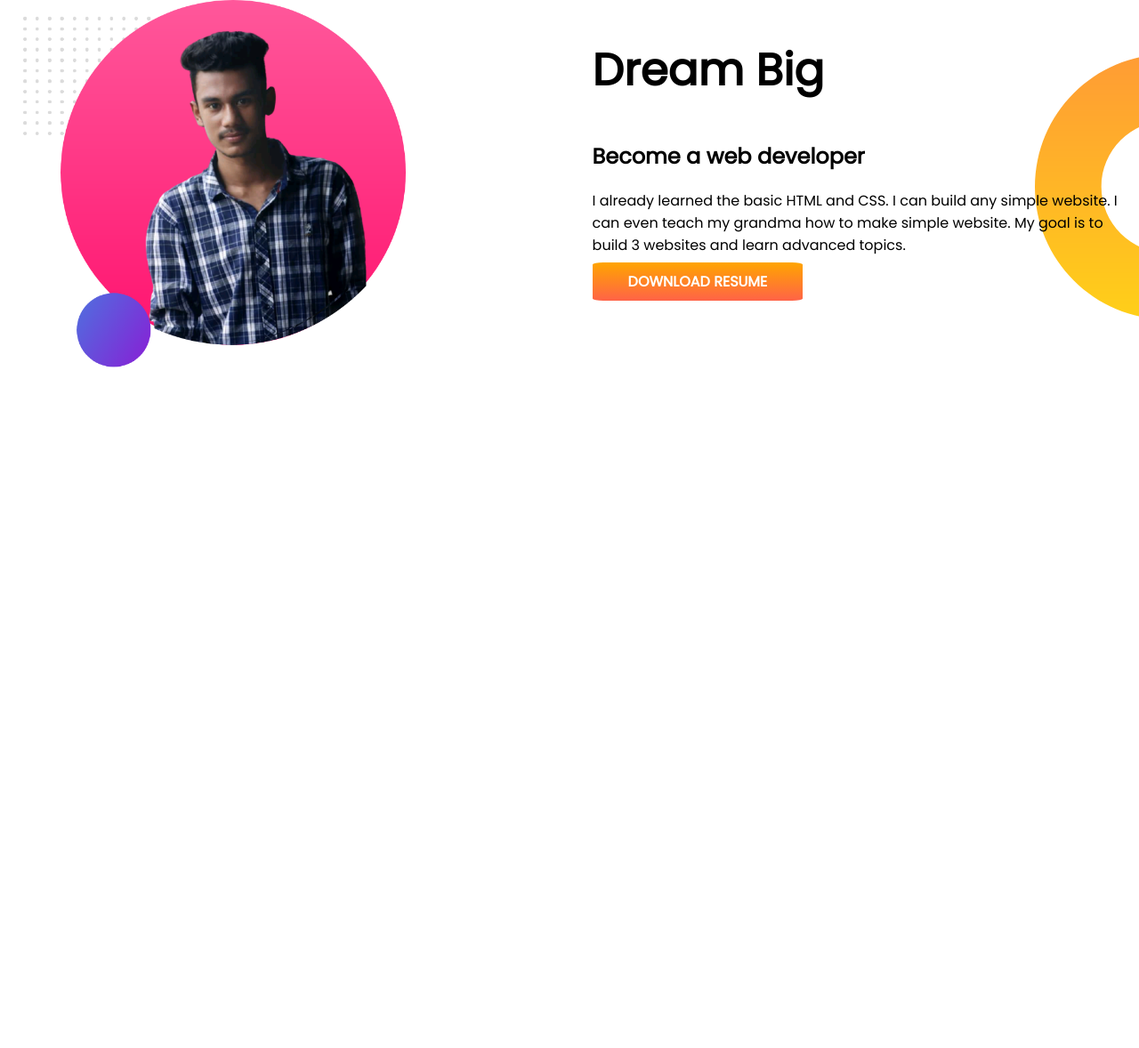
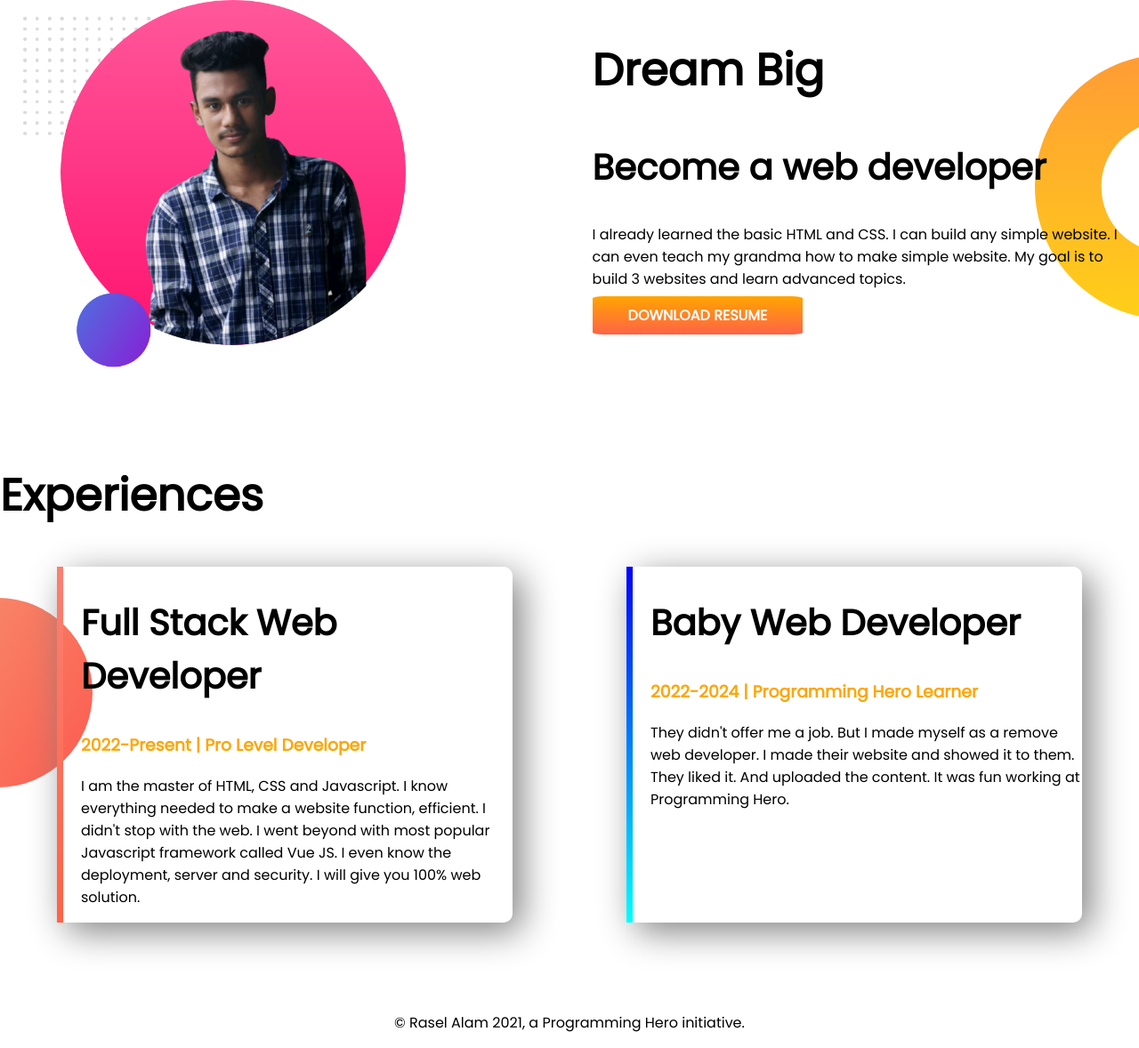
Before and after one commit to raselalamra/new-developer-portfolio, a plain HTML site: page index.html in a window 1280 px wide. Shown: the part 563-1741 px from the top of the page at 89% size. Before the commit the page ends 1083 px from the top, so only its background shows below. Drawn offline with Linux system fonts and the light colour scheme.

Commit message:
footer added

```diff
--- a/index.html
+++ b/index.html
@@ -13,7 +13,7 @@
 </head>
 
 <body>
-    <section class="top-benner">
+    <section class="top-benner flexible-container">
         <div class="halum">
             <h1>Welcome To</h1>
             <h1><span class="refu">Rasel Alam</span> World!</h1>
@@ -29,7 +29,7 @@
             <img src="bg.png" alt="">
         </div>
     </section>
-    <section class="dream-big">
+    <section class="dream-big flexible-container">
         <div class="halum">
             <img src="my-bg2.png" alt="">
         </div>
@@ -43,6 +43,30 @@
 
         </div>
     </section>
+    <section class="experiences-area">
+        <h1>Experiences</h1>
+        <div class="flexible-container">
+            <div id="full-stack-experiences" class="item">
+                <h2>Full Stack Web Developer</h2>
+                <h3 class="orange-color">2022-Present | Pro Level Developer</h3>
+                <p>I am the master of HTML, CSS and Javascript. I know everything needed to make a website function,
+                    efficient. I didn't stop with the web. I went beyond with most popular Javascript framework called
+                    Vue
+                    JS. I even know the deployment, server and security. I will give you 100% web solution.</p>
+            </div>
+            <div id="web-dev" class="item">
+                <h2>Baby Web Developer</h2>
+                <h3 class="orange-color">2022-2024 | Programming Hero Learner</h3>
+                <p>They didn't offer me a job. But I made myself as a remove web developer. I made their website and
+                    showed
+                    it to them. They liked it. And uploaded the content. It was fun working at Programming Hero.</p>
+            </div>
+
+        </div>
+    </section>
+    <footer>
+        <p>© Rasel Alam 2021, a Programming Hero initiative.</p>
+    </footer>
 
 </body>
 
--- a/main.css
+++ b/main.css
@@ -5,10 +5,13 @@ body{
 h1{
     font-size: 50px;
 }
+h2{
+    font-size: 40px;
+}
 .refu{
     color: orange;
 }
-section{
+.flexible-container{
     display: flex;
     margin-bottom: 100px;
 }
@@ -36,3 +39,33 @@ section{
     background-repeat: no-repeat;
     background-position: right;
 }
+.orange-color{
+    color: orange;
+}
+.experiences-area{
+    background-image: url(images/exp-bg.png);
+    background-repeat: no-repeat;
+    background-position: left;
+}
+.item{
+    width: 40%;
+    margin-left: 5%;
+    margin-right: 5%;
+    padding-left: 20px;
+    border-radius: 10px;
+    box-shadow: 10px 10px 40px grey;
+
+}
+#web-dev{
+    border-left: 7px solid;
+    border-image: linear-gradient(blue, cyan);
+    border-image-slice: 1;
+}
+#full-stack-experiences{
+    border-left: 7px solid;
+    border-image: linear-gradient(salmon, tomato);
+    border-image-slice: 1;
+}
+footer p{
+    text-align: center;
+}
```
